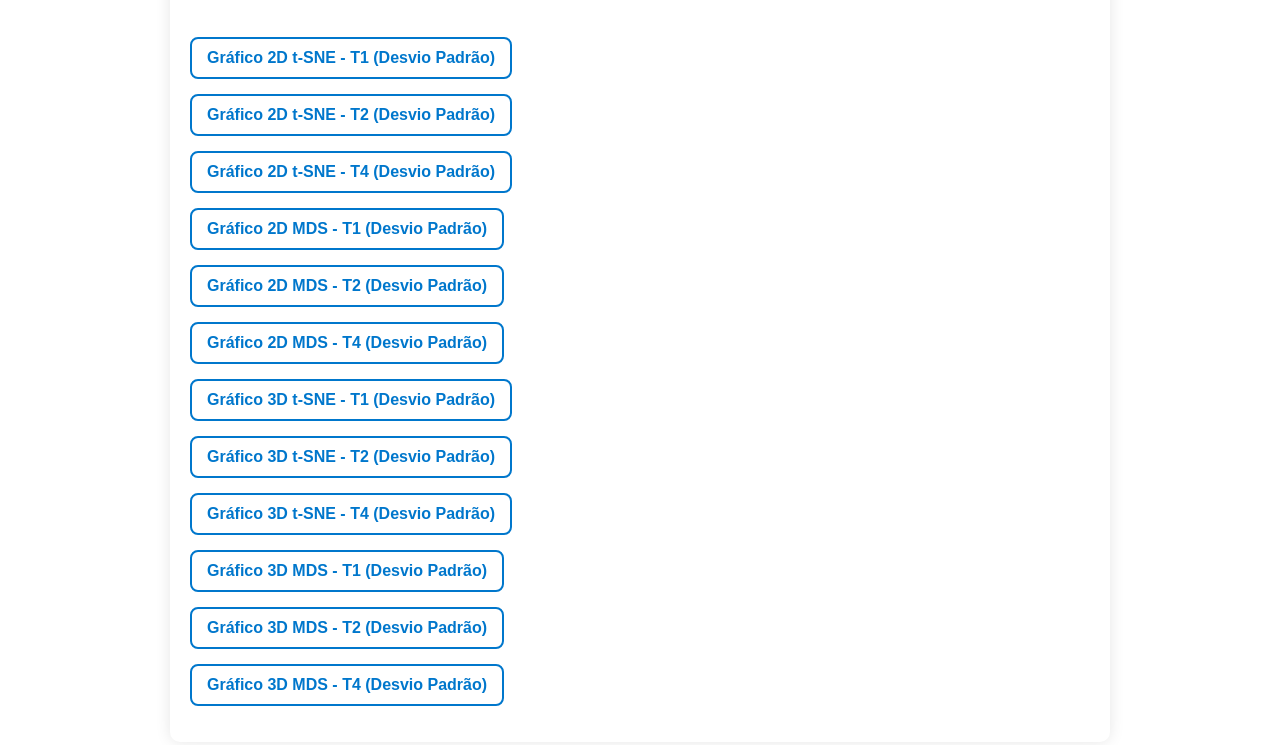
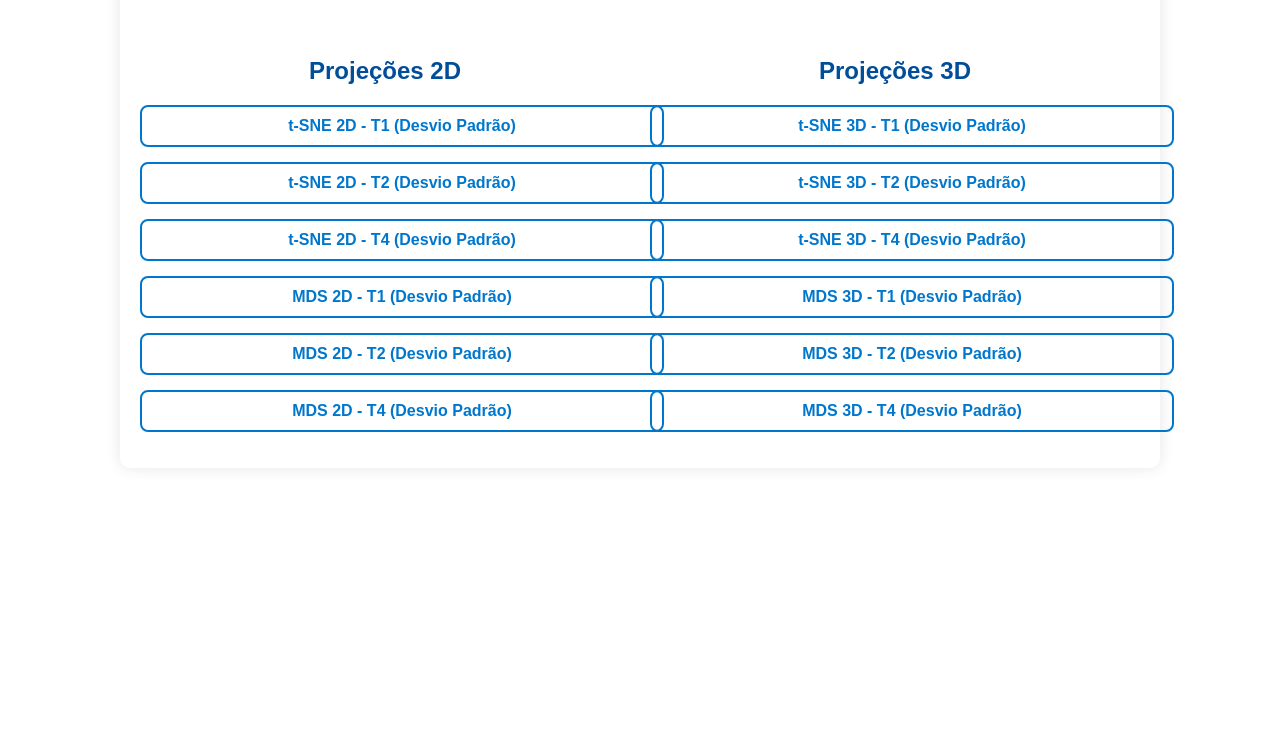
Before and after one commit to jianLicio/TCC_LIVRE, a plain HTML site: page index.html in a window 1280 px wide. Shown: the part 131-876 px from the top of the page. After the commit the page ends 800 px from the top, so only its background shows below. Drawn offline with Linux system fonts and the light colour scheme.

Commit message:
melhoria com estilo

```diff
--- a/index.html
+++ b/index.html
@@ -8,7 +8,7 @@
             background-color: #f4f4f4;
             font-family: Arial, sans-serif;
             color: #333;
-            max-width: 900px;
+            max-width: 1000px;
             margin: 50px auto;
             padding: 20px;
             box-shadow: 0 0 15px rgba(0,0,0,0.1);
@@ -20,6 +20,21 @@
             text-align: center;
             color: #004d99;
             margin-bottom: 40px;
+        }
+
+        .container {
+            display: flex;
+            justify-content: space-between;
+            gap: 20px;
+        }
+
+        .column {
+            flex: 1;
+        }
+
+        .column h2 {
+            text-align: center;
+            color: #004d99;
         }
 
         ul {
@@ -40,6 +55,8 @@
             border: 2px solid #0077cc;
             border-radius: 8px;
             transition: all 0.3s ease;
+            width: 100%;
+            text-align: center;
         }
 
         a:hover {
@@ -53,27 +70,38 @@
 <body>
 
     <h1>Gráficos Interativos - TCC</h1>
+
+    <div class="container">
+        <div class="column">
+            <h2>Projeções 2D</h2>
             <ul>
                 <!-- Gráficos t-SNE 2D -->
-        <li><a href="grafico_2d_tsne_t1_desvio.html">Gráfico 2D t-SNE - T1 (Desvio Padrão)</a></li>
-        <li><a href="grafico_2d_tsne_t2_desvio.html">Gráfico 2D t-SNE - T2 (Desvio Padrão)</a></li>
-        <li><a href="grafico_2d_tsne_t4_desvio.html">Gráfico 2D t-SNE - T4 (Desvio Padrão)</a></li>
+                <li><a href="grafico_2d_tsne_t1_desvio.html">t-SNE 2D - T1 (Desvio Padrão)</a></li>
+                <li><a href="grafico_2d_tsne_t2_desvio.html">t-SNE 2D - T2 (Desvio Padrão)</a></li>
+                <li><a href="grafico_2d_tsne_t4_desvio.html">t-SNE 2D - T4 (Desvio Padrão)</a></li>
 
                 <!-- Gráficos MDS 2D -->
-        <li><a href="grafico_t1_desvio.html">Gráfico 2D MDS - T1 (Desvio Padrão)</a></li>
-        <li><a href="grafico_t2_desvio.html">Gráfico 2D MDS - T2 (Desvio Padrão)</a></li>
-        <li><a href="grafico_t4_desvio.html">Gráfico 2D MDS - T4 (Desvio Padrão)</a></li>
+                <li><a href="grafico_t1_desvio.html">MDS 2D - T1 (Desvio Padrão)</a></li>
+                <li><a href="grafico_t2_desvio.html">MDS 2D - T2 (Desvio Padrão)</a></li>
+                <li><a href="grafico_t4_desvio.html">MDS 2D - T4 (Desvio Padrão)</a></li>
+            </ul>
+        </div>
 
+        <div class="column">
+            <h2>Projeções 3D</h2>
+            <ul>
                 <!-- Gráficos t-SNE 3D -->
-        <li><a href="grafico_3d_tsne_t1_desvio.html">Gráfico 3D t-SNE - T1 (Desvio Padrão)</a></li>
-        <li><a href="grafico_3d_tsne_t2_desvio.html">Gráfico 3D t-SNE - T2 (Desvio Padrão)</a></li>
-        <li><a href="grafico_3d_tsne_t4_desvio.html">Gráfico 3D t-SNE - T4 (Desvio Padrão)</a></li>
+                <li><a href="grafico_3d_tsne_t1_desvio.html">t-SNE 3D - T1 (Desvio Padrão)</a></li>
+                <li><a href="grafico_3d_tsne_t2_desvio.html">t-SNE 3D - T2 (Desvio Padrão)</a></li>
+                <li><a href="grafico_3d_tsne_t4_desvio.html">t-SNE 3D - T4 (Desvio Padrão)</a></li>
 
                 <!-- Gráficos MDS 3D -->
-        <li><a href="grafico_3d_mds_t1_desvio.html">Gráfico 3D MDS - T1 (Desvio Padrão)</a></li>
-        <li><a href="grafico_3d_mds_t2_desvio.html">Gráfico 3D MDS - T2 (Desvio Padrão)</a></li>
-        <li><a href="grafico_3d_mds_t4_desvio.html">Gráfico 3D MDS - T4 (Desvio Padrão)</a></li>
+                <li><a href="grafico_3d_mds_t1_desvio.html">MDS 3D - T1 (Desvio Padrão)</a></li>
+                <li><a href="grafico_3d_mds_t2_desvio.html">MDS 3D - T2 (Desvio Padrão)</a></li>
+                <li><a href="grafico_3d_mds_t4_desvio.html">MDS 3D - T4 (Desvio Padrão)</a></li>
             </ul>
+        </div>
+    </div>
 
 </body>
 </html>
```
Also changed, not shown: 1 other file. Lines whose indentation alone changed are shown as unchanged.
